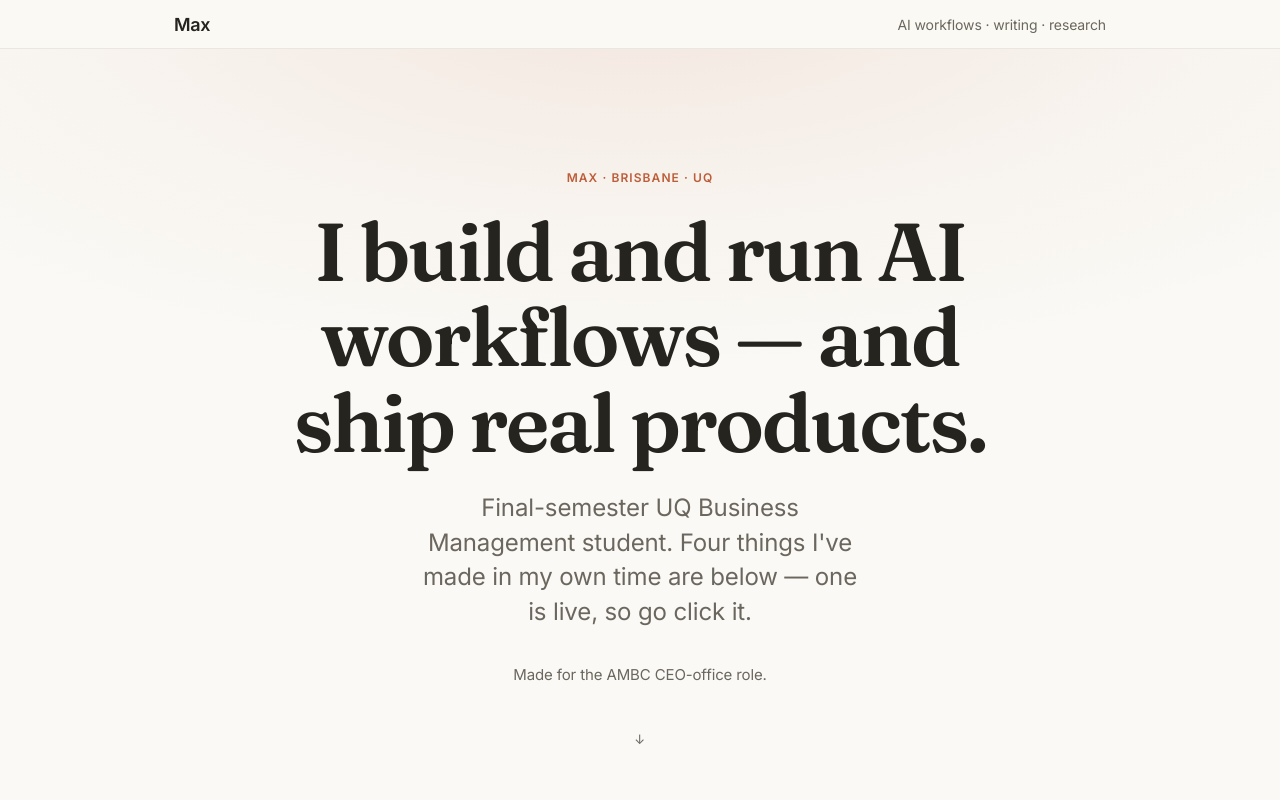
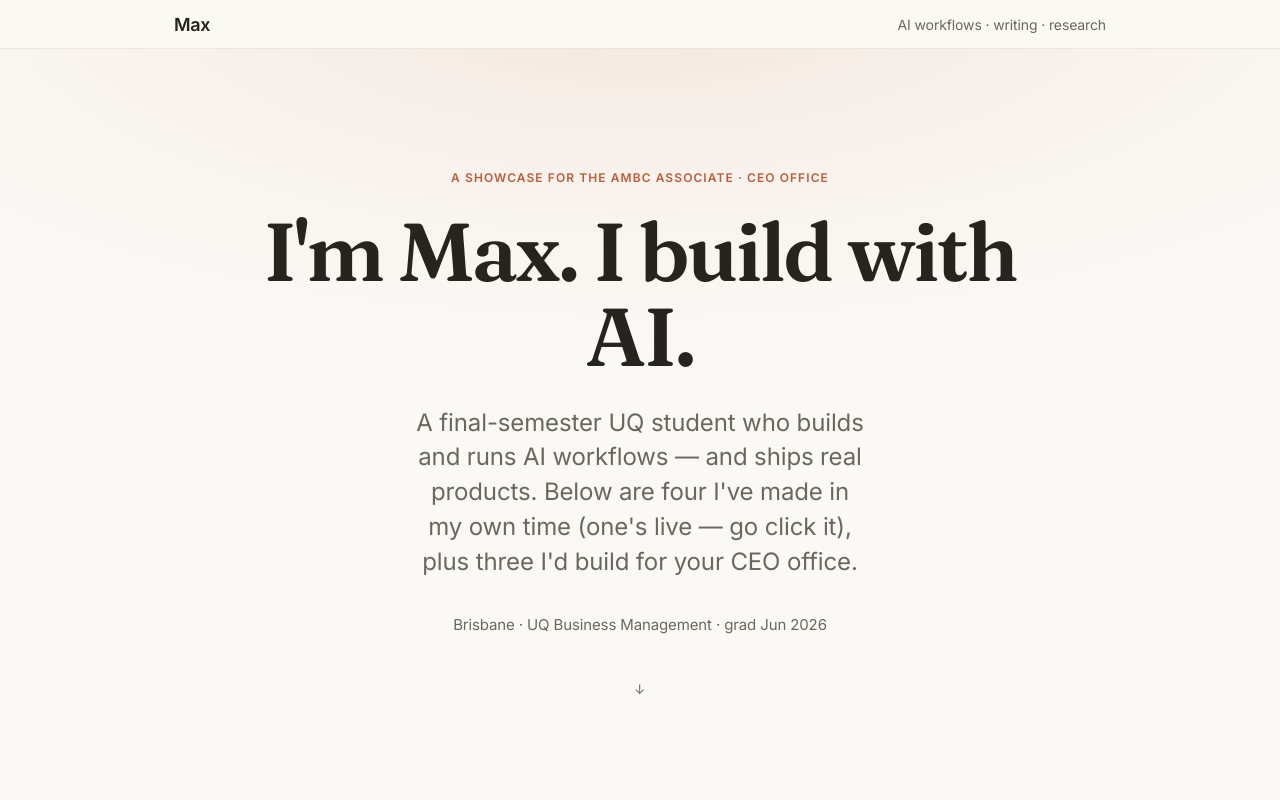
Before and after one commit to maxi-max-dev/max-huang, a plain HTML site: page index.html in a window 1280 px wide. Shown: the top 800 px of the page. Drawn offline with Linux system fonts and the light colour scheme.

Commit message:
Clarify hero: state what the page is, who Max is, what he does up front
Co-Authored-By: Claude Opus 4.8 (1M context) <noreply@anthropic.com>

```diff
--- a/index.html
+++ b/index.html
@@ -140,10 +140,10 @@
 
 <header class="hero">
   <div class="wrap">
-    <div class="mono">Max · Brisbane · UQ</div>
-    <h1>I build and run AI workflows — and ship real products.</h1>
-    <p class="sub">Final-semester UQ Business Management student. Four things I've made in my own time are below — one is live, so go click it.</p>
-    <div class="who">Made for the AMBC CEO-office role.</div>
+    <div class="mono">A showcase for the AMBC Associate · CEO Office</div>
+    <h1>I'm Max. I build with AI.</h1>
+    <p class="sub">A final-semester UQ student who builds and runs AI workflows — and ships real products. Below are four I've made in my own time (one's live — go click it), plus three I'd build for your CEO office.</p>
+    <div class="who">Brisbane · UQ Business Management · grad Jun 2026</div>
     <div class="scrollcue">↓</div>
   </div>
 </header>
```
